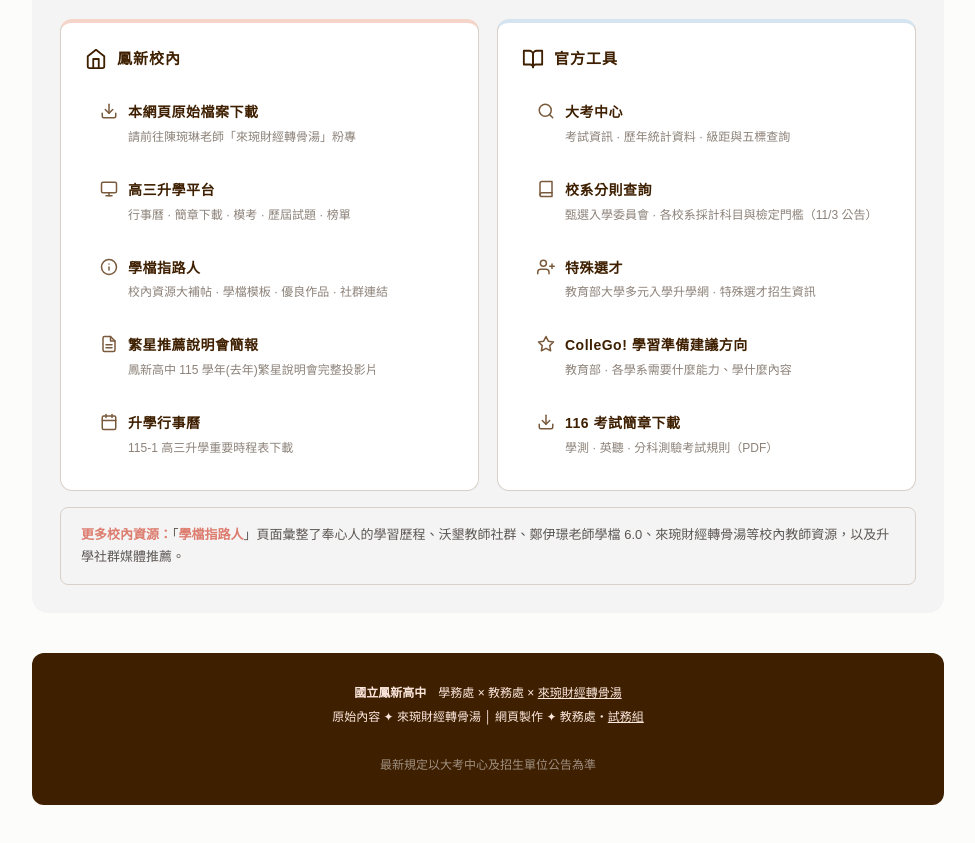
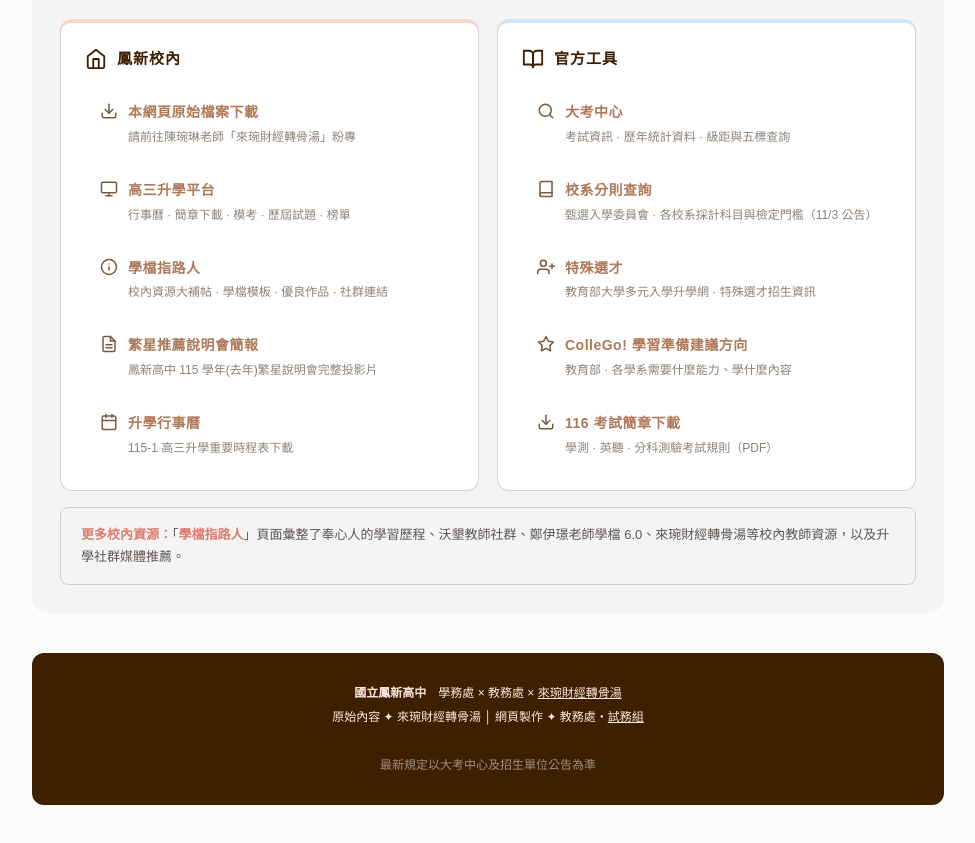
Before and after one commit to fhsh5209/gsat-116-guide, a plain HTML site: page index.html in a window 1280 px wide. Shown: the part 8563-9406 px from the top of the page, without its empty margins (152-1127 px from the left). Drawn offline with Linux system fonts and the light colour scheme.

Commit message:
延伸資源連結名稱改棕色，與主標題深棕區隔
Co-Authored-By: Claude Opus 4.6 <noreply@anthropic.com>

```diff
--- a/index.html
+++ b/index.html
@@ -173,7 +173,7 @@ body{font-family:"微軟正黑體","Microsoft JhengHei","Noto Sans TC",sans-seri
 .res-link:hover{background:var(--grey2);border-color:var(--rule)}
 .res-link svg{width:18px;height:18px;flex-shrink:0;margin-top:2px}
 .res-link .rl-text{display:flex;flex-direction:column}
-.res-link .rl-name{font-size:14px;font-weight:700;color:var(--ink2);letter-spacing:.5px}
+.res-link .rl-name{font-size:14px;font-weight:700;color:var(--th);letter-spacing:.5px}
 .res-link .rl-desc{font-size:12px;color:var(--muted);margin-top:2px;line-height:1.5}
 
 /* ── Back to top ── */
```
